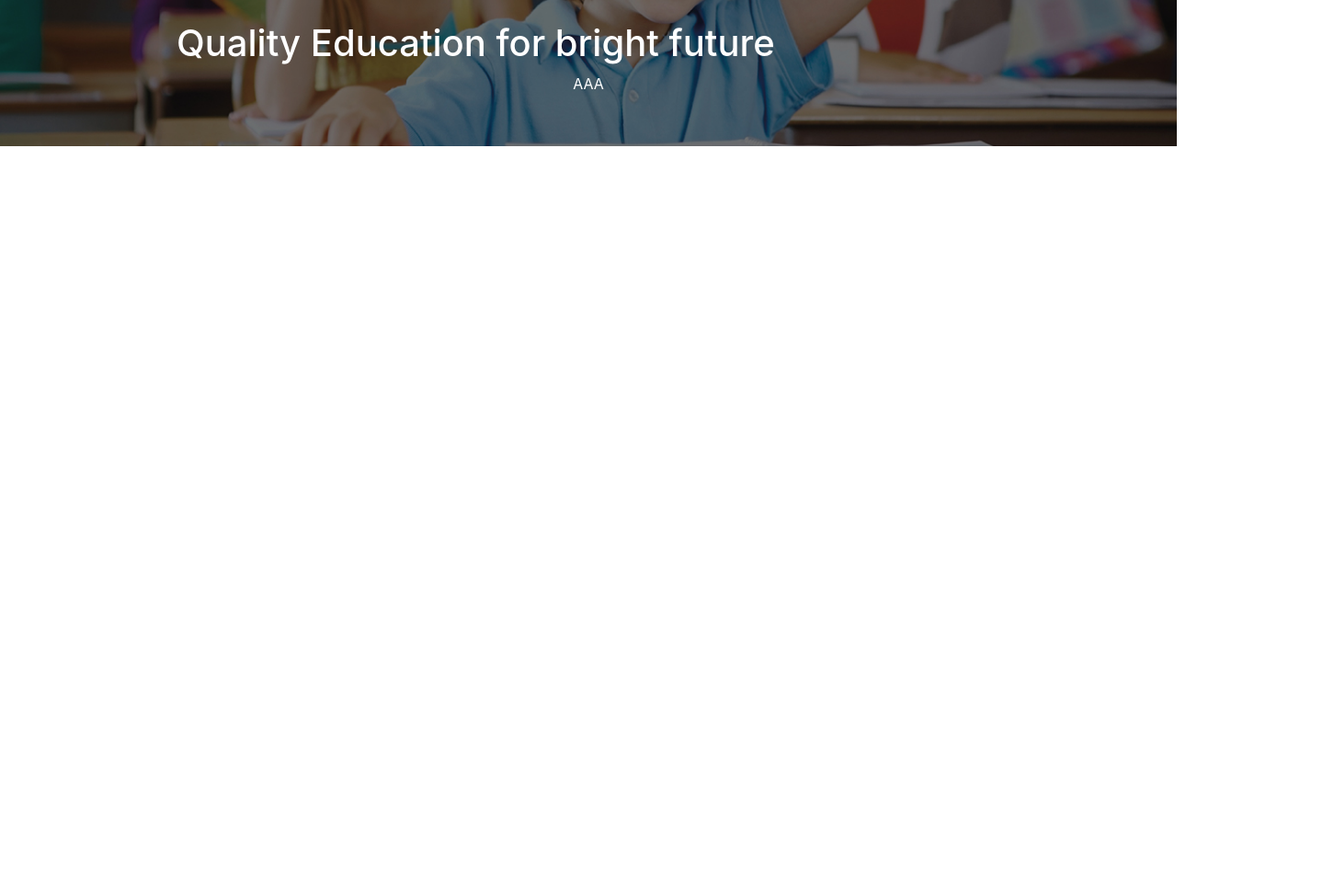
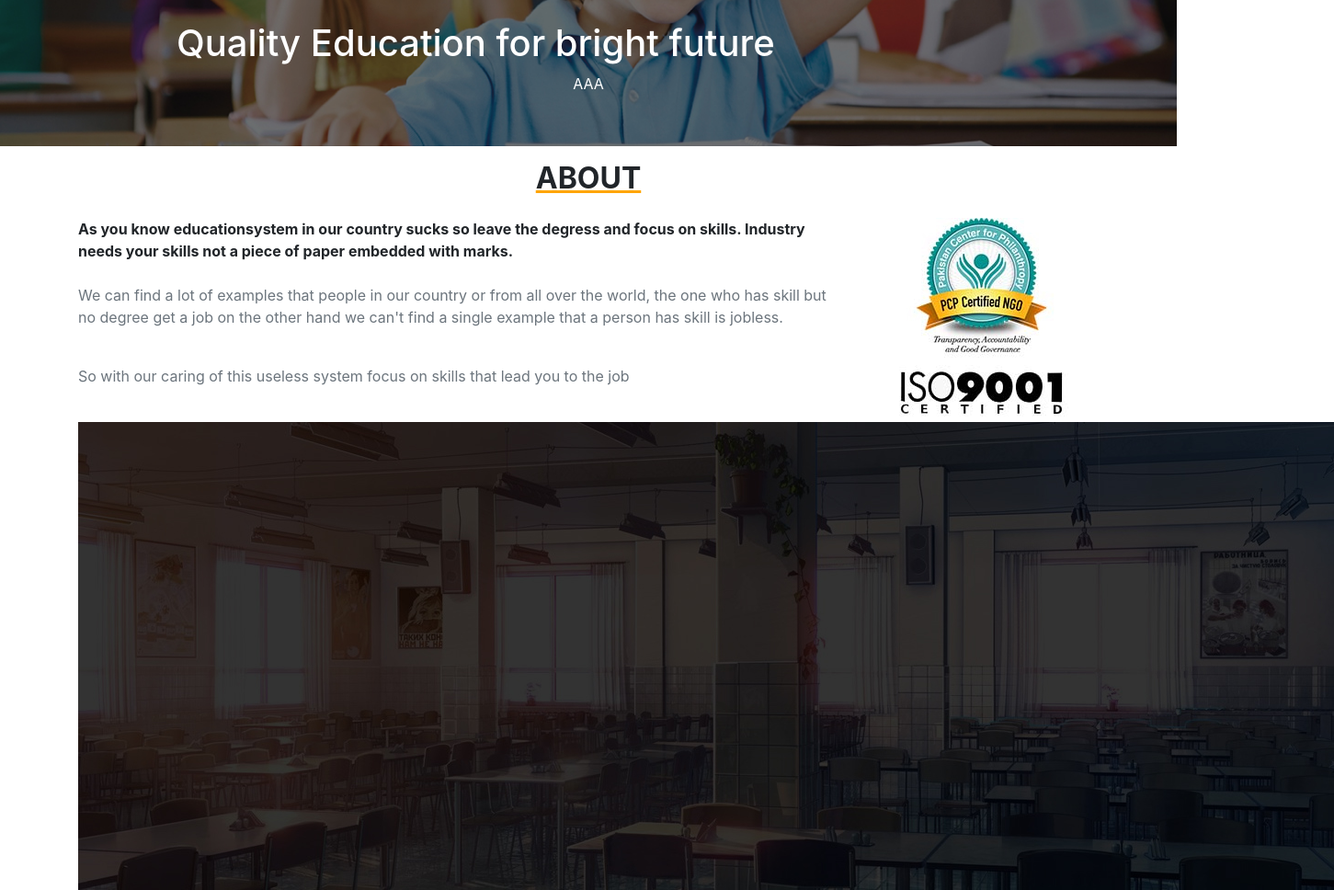
Before and after one commit to abdullahsultan/ResponsiveWeb-Using-Bootstrap, a plain HTML site: page ResponsiveSite/index.html in a window 1280 px wide. Shown: the part 439-1407 px from the top of the page at 92% size, 1451 px wide, since content can reach past the window. Before the commit the page ends 800 px from the top, so only its background shows below. Drawn offline with Linux system fonts and the light colour scheme.

Commit message:
done1Section

```diff
--- a/ResponsiveSite/css/style.css
+++ b/ResponsiveSite/css/style.css
@@ -11,3 +11,8 @@
 .white-lines{
     color: white;
 }
+.udl
+{
+    text-decoration: underline;
+    text-decoration-color: orange;
+}
--- a/ResponsiveSite/index.html
+++ b/ResponsiveSite/index.html
@@ -147,6 +147,54 @@
     <!--------------------------------------------------------------------------------------------->
             </header>
 
+    <!-----------------------------------------Header------------------------------------------->
+        <section class="c1">
+            <div class="container">
+                <h2 class="text-center py-3"><b><u class="udl">ABOUT</u></b></h2>
+                <div class="row">
+                    <div class="col-lg-9">
+                        <h7><b>As you know educationsystem in our country sucks so leave the degress and focus on skills. Industry needs your skills not a piece of paper embedded with marks.</b></h7><br><br>
+
+                        <p class="text-secondary">
+                            We can find a lot of examples that people in our country or from all over the world, the one who has skill but no degree get a job on the other hand we can't find a single example that a person has skill is jobless.
+                        </p><br>
+
+                        <p class="text-secondary">
+                            So with our caring of this useless system focus on skills that lead you to the job
+                        </p>
+                    </div>
+
+                    <div class="col-lg-3 text-center">
+                        <img src="images/PCF-logo.jpg">
+                    </div>
+                </div>
+
+
+            </div>
+
+
+        </section>
+
+        <section class="c2">
+            <div class="container">
+                <div class="row">
+                    <div class="col-lg-12">
+                        <img src="images/video-sec.jpg">
+                    </div>
+                </div>
+                <div class="row">
+                    <div class="col-lg-8">
+
+                    </div>
+                    <div class="col-lg-4">
+
+                    </div>
+                </div>
+            </div>
+        </section>
+
+    <!------------------------------------------------------------------------------------------>
+
 
 
 		<!-- Optional JavaScript -->
```
